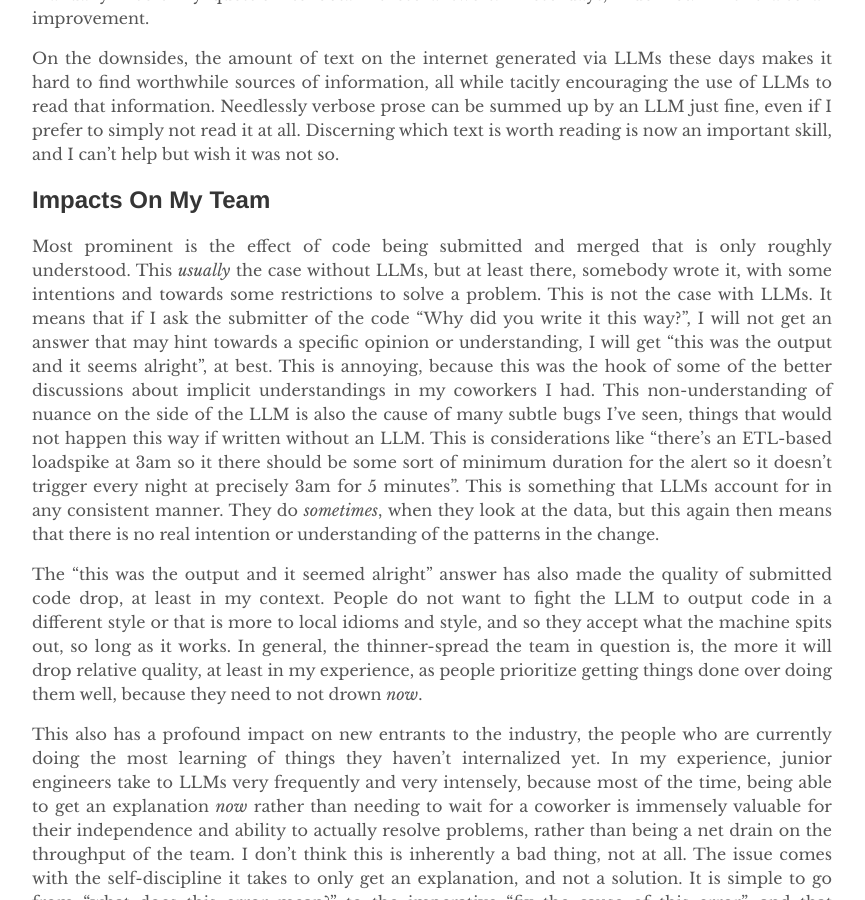
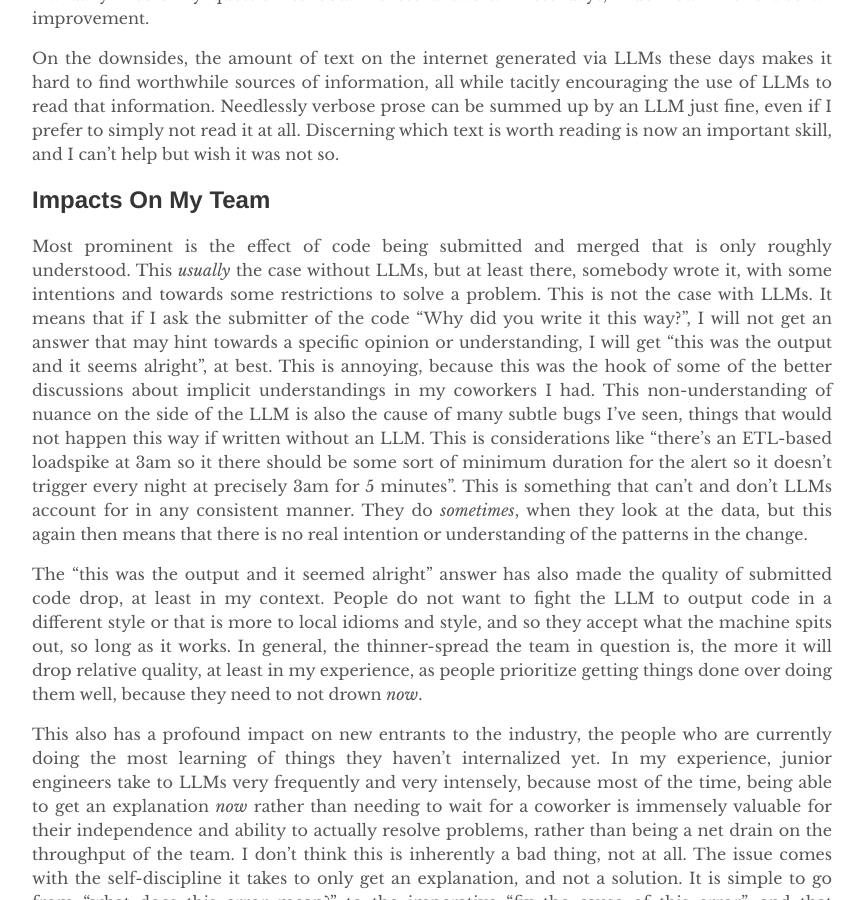
Before and after one commit to MordecaiMalignatus/mordecaimalignatus.github.io, a Jekyll site: the page built from _posts/2026-05-08-the-llm-flood-as-seen-from-the-trenches.md, in a window 1280 px wide and 900 px high, scrolled down 1327 px. Shown: the whole window, without its empty margins (208-1073 px from the left). Built offline with Jekyll 4.4.1, drawn with Linux system fonts in a browser that asks for light colours.

Commit message:
Accidentally a word

```diff
--- a/_posts/2026-05-08-the-llm-flood-as-seen-from-the-trenches.md
+++ b/_posts/2026-05-08-the-llm-flood-as-seen-from-the-trenches.md
@@ -76,9 +76,9 @@ the cause of many subtle bugs I've seen, things that would not happen this way
 if written without an LLM. This is considerations like "there's an ETL-based
 loadspike at 3am so it there should be some sort of minimum duration for the
 alert so it doesn't trigger every night at precisely 3am for 5 minutes". This is
-something that LLMs account for in any consistent manner. They do *sometimes*,
-when they look at the data, but this again then means that there is no real
-intention or understanding of the patterns in the change.
+something that can't and don't LLMs account for in any consistent manner. They
+do *sometimes*, when they look at the data, but this again then means that there
+is no real intention or understanding of the patterns in the change.
 
 The "this was the output and it seemed alright" answer has also made the quality
 of submitted code drop, at least in my context. People do not want to fight the
```
